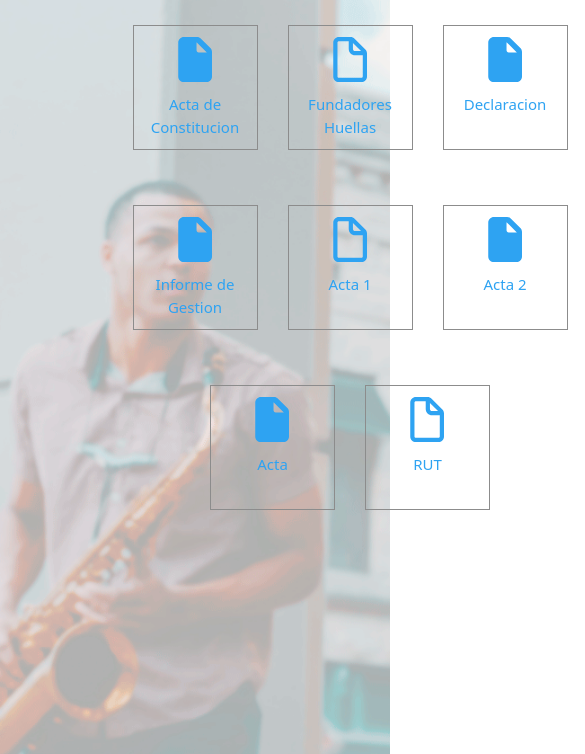
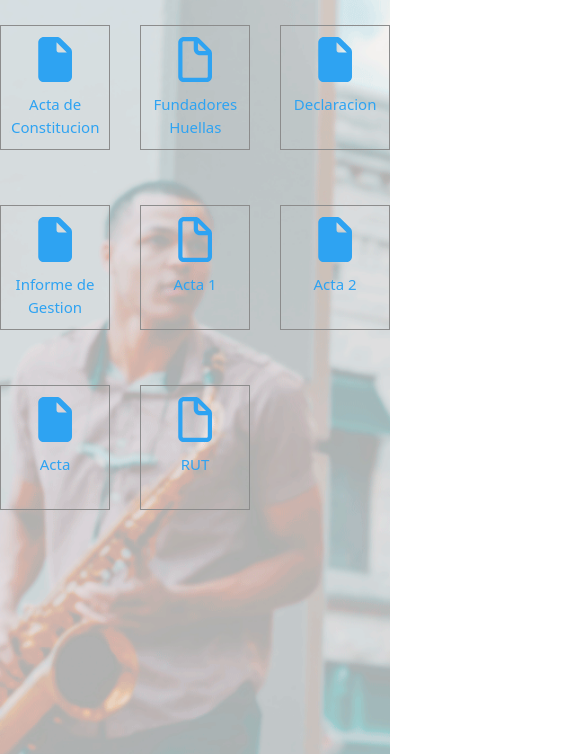
Before and after one commit to millerbermeo/huellas, a plain HTML site: page pages/dian.html in a window 390 px wide. Shown: the part 73-827 px from the top of the page, 585 px wide, since content can reach past the window. Drawn offline with nearby package versions, Linux system fonts and the light colour scheme.

Commit message:
website 8

```diff
--- a/stylos/dian.css
+++ b/stylos/dian.css
@@ -397,4 +397,26 @@ a {
     width: 190px;
     margin-top: 25px;
   }
+
+  .dian-text {
+    display: none;
+  }
+
+  .modall {
+    margin: 0;
+    padding: 0;
+    display: grid;
+    grid-template-columns: 1fr 1fr 1fr;
+    place-items: center;
+    width: 100%;
+    margin: 0 auto;
+  }
+
+  .modall a {
+    width: 100%;
+  }
+
+  .modall a:hover {
+    transform: none;
+  }
 }
```
